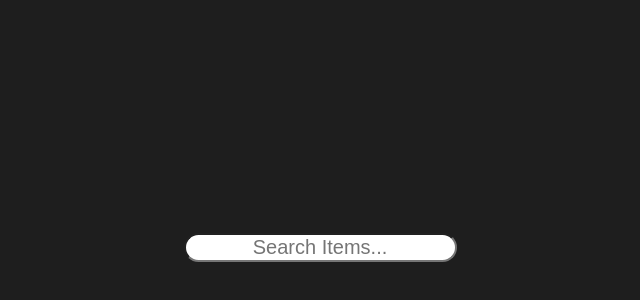
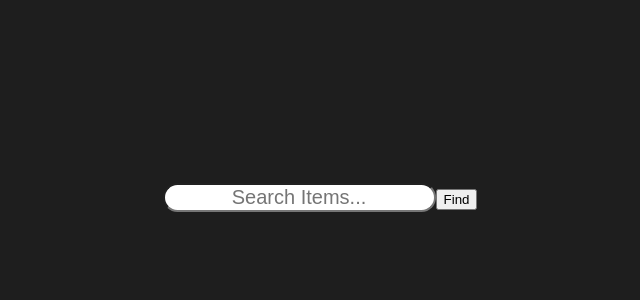
Before and after one commit to R8BY/todolist, a React (Create React App) app: page /items in a window 1280 px wide. Shown: the part 178-478 px from the top of the page, without its empty margins (320-960 px from the left). Built offline with nearby package versions, Linux system fonts and the light colour scheme.

Commit message:
add search function, pls make it on change

```diff
--- a/src/Pages/ItemsPage/ItemsPage.tsx
+++ b/src/Pages/ItemsPage/ItemsPage.tsx
@@ -1,6 +1,8 @@
-import React from 'react';
+import React, {useState, useEffect, ChangeEvent} from 'react';
 import CompleteTask from "../../components/CompleteTask/CompleteTask";
 import {ITask} from "../../Interfaces";
+import {SearchBar} from "../../components/SearchBar";
+import classes from "../../components/SearchBar/SearchBar.module.scss";
 
 interface Props {
     todoList: ITask[];
@@ -8,8 +10,42 @@ interface Props {
 }
 
 const ItemsPage = ({todoList, completeTask}: Props) => {
+    const [search, setSearch] = useState('');
+    const [newList, setNewList] = useState<any>([]);
+
+    const handleChange = (event: ChangeEvent<HTMLInputElement>): void => {
+        setSearch(event.target.value);
+    };
+
+    const searchTodos = ():any => {
+        let currentTodos = [];
+        let newList = [];
+        if (search !== ''){
+            currentTodos = (todoList);
+            newList = currentTodos.filter(todoList => {
+                const lc = todoList.taskName.toLowerCase();
+                const filter = search.toLowerCase();
+                return lc.includes(filter);
+            });
+        } else {
+            newList = todoList;
+        }
+        console.log(newList);
+    };
+
+    useEffect(() => {
+        setNewList(newList);
+    });
+
     return (
         <>
+            {/*<SearchBar todoList={todoList}/>*/}
+            <input type="text"
+                   placeholder={"Search Items..."}
+                   id={classes.SearchBar}
+                   onChange={handleChange}
+            />
+            <button onClick={searchTodos}>Find</button>
             <CompleteTask todoList={todoList} completeTask={completeTask}/>
         </>
     );
--- a/src/components/CompleteTask/CompleteTask.tsx
+++ b/src/components/CompleteTask/CompleteTask.tsx
@@ -14,7 +14,6 @@ interface Props {
 const CompleteTask = ({todoList, completeTask}: Props) => {
     return (
         <div className={classes.todoList}>
-            <SearchBar todoList={todoList}/>
             {todoList.map((task: ITask, key: number) => {
                 return <TodoTask todoList={todoList} key={key} task={task} completeTask={completeTask}/>
             })}
--- a/src/components/Header/TodoTask.tsx
+++ b/src/components/Header/TodoTask.tsx
@@ -14,7 +14,7 @@ const TodoTask = ({task, completeTask,todoList}: Props) => {
         console.log(todoList);
         if (todoList.length-1 === 0){
             alert("Empty!");
-            document.location.href = "http://localhost:3000/";
+            document.location.href = "/";
         }
     }
 
@@ -25,9 +25,9 @@ const TodoTask = ({task, completeTask,todoList}: Props) => {
                 <span>{task.tag}</span>
             </div>
             <button
-                onClick={(() => {
-                     completeTask(task.taskName);
-                     CheckEmptyTask(todoList);
+            onClick={(() => {
+                CheckEmptyTask(todoList);
+                completeTask(task.taskName);
                 })}>
                 X
             </button>
```
